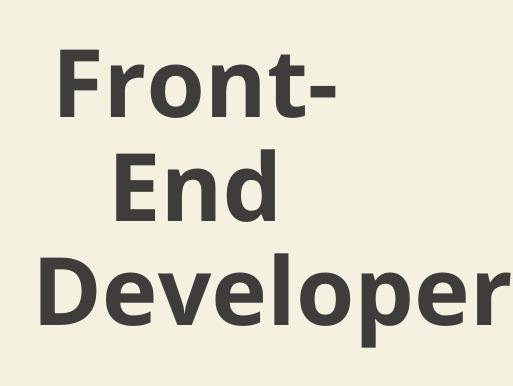
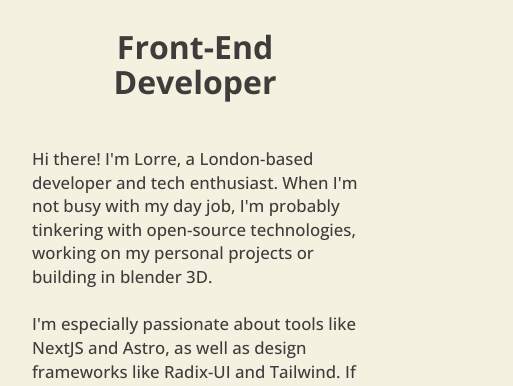
Before and after one commit to lorrehuggan/my-portfolio, an Astro site: page / in a window 390 px wide. Shown: the part 243-629 px from the top of the page, 513 px wide, since content can reach past the window. Built offline with nearby package versions, Linux system fonts and the light colour scheme; Astro itself is replaced by a stand-in of ours.

Commit message:
wip: update theme

```diff
--- a/src/components/home/Heading.astro
+++ b/src/components/home/Heading.astro
@@ -5,5 +5,7 @@
       class="rounded-full w-24 h-24 contrast-[1.1] saturate-[1.05]"
     />
   </div>
-  <h1 class="text-center text:xl lg:text-[3.9rem]">Front-End Developer</h1>
+  <h1 class="text-center text-[2rem] md:text-[2.9rem] lg:text-[3.9rem]">
+    Front-End Developer
+  </h1>
 </header>
--- a/tailwind.config.cjs
+++ b/tailwind.config.cjs
@@ -34,6 +34,8 @@ module.exports = {
           900: '#1f1f1e',
         },
         light: '#f5f1e0',
+        sun: '#f9c91f',
+        peach: '#fe4057',
       },
     },
   },
```
Also changed, not shown: package.json (+5 -5 lines), pnpm-lock.yaml.
